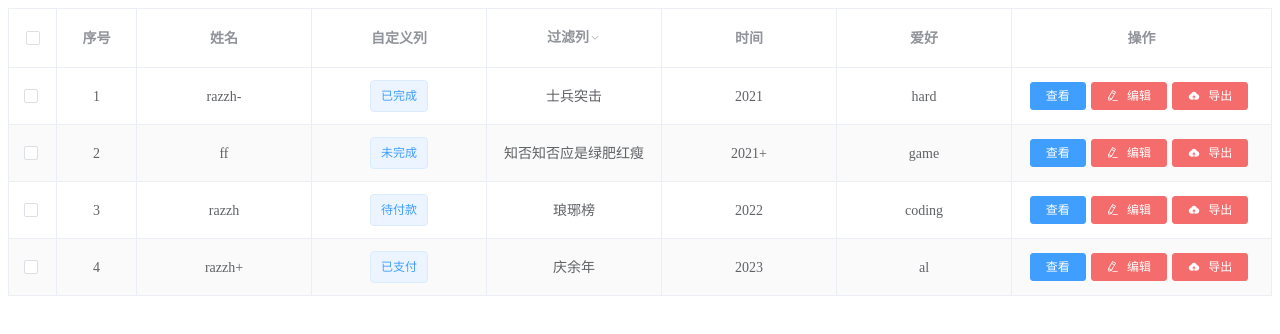
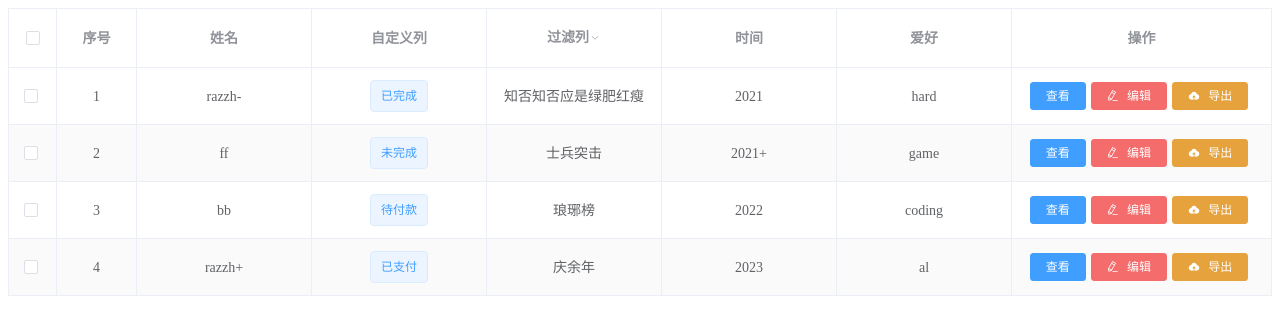
Before and after one commit to razzh7/element-table-template, a Vue app: page / in a window 1280 px wide. Shown: the top 334 px of the page. Built offline with nearby package versions, Linux system fonts and the light colour scheme.

Commit message:
update:文字内容

```diff
--- a/src/App.vue
+++ b/src/App.vue
@@ -27,18 +27,18 @@ export default {
             name: "razzh-",
             date: "2021",
             habbit: "hard",
-            tv: "士兵突击",
+            tv: "知否知否应是绿肥红瘦",
             custom: "已完成"
           },
           {
             name: 'ff',
             date: "2021+",
             habbit: "game",
-            tv: "知否知否应是绿肥红瘦",
+            tv: "士兵突击",
             custom: "未完成"
           },
           {
-            name: "razzh",
+            name: "bb",
             date: "2022",
             habbit: "coding",
             tv: "琅琊榜",
@@ -109,7 +109,7 @@ export default {
             },
             {
               name: "导出", // 操作节点名称
-              type: "danger", // 按钮类型
+              type: "warning", // 按钮类型
               icon: "el-icon-upload",
               handleCb: this.handleCb
             }
```
